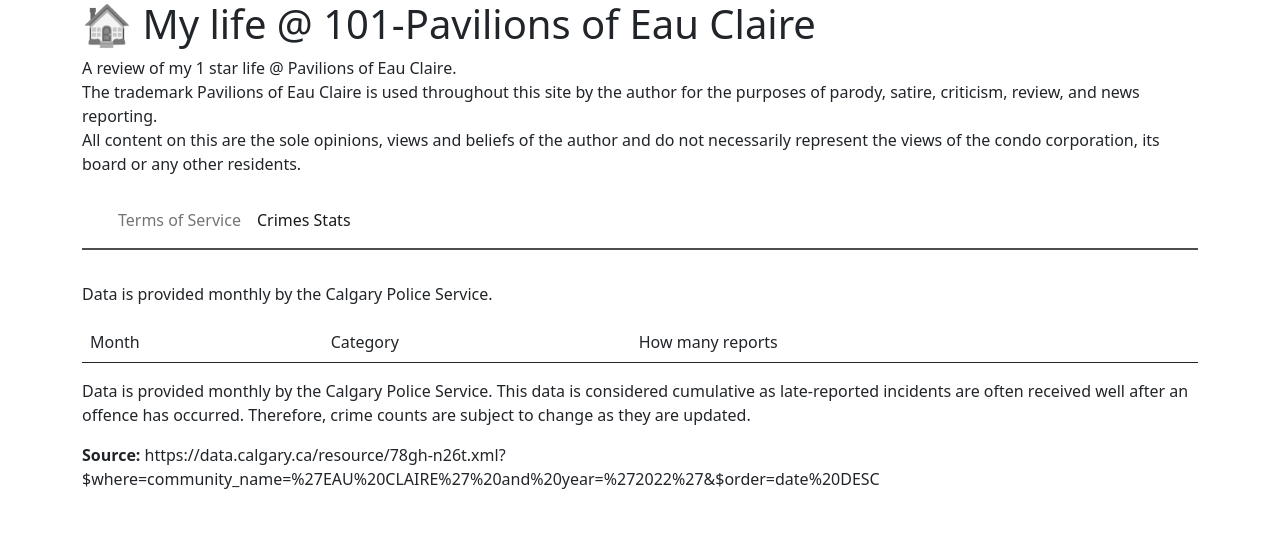
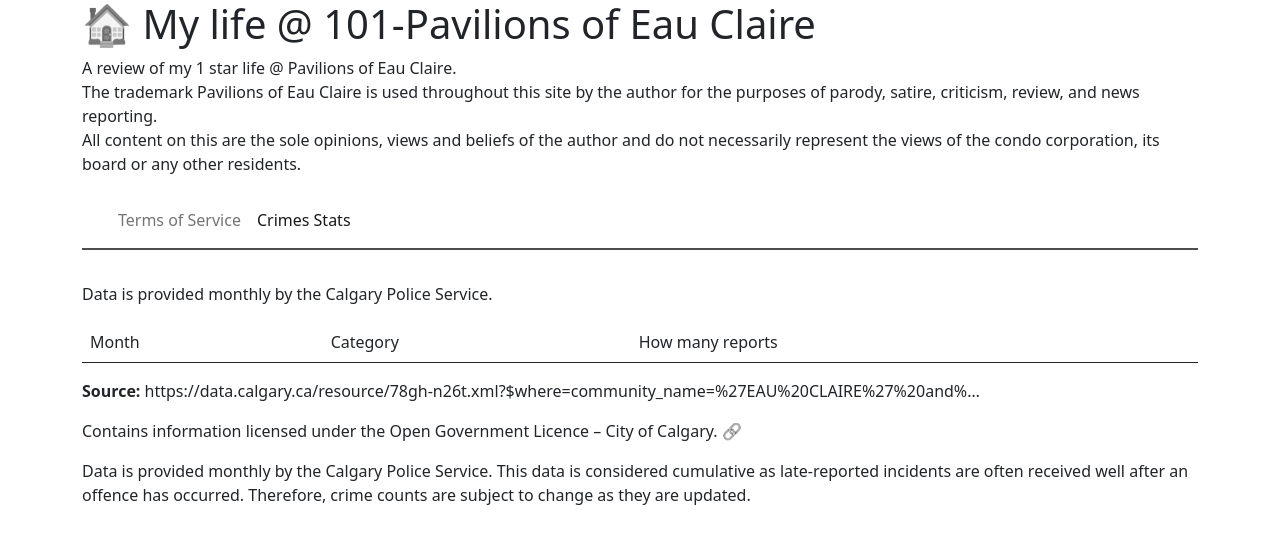
Before and after one commit to sparksis/pavilions-of-eau-claire-blog, a Jekyll site: the page built from crimes.html, in a window 1280 px wide. Shown: the top 544 px of the page. Built offline with Jekyll 4.4.1, drawn with Linux system fonts in a browser that asks for light colours.

Commit message:
attribute calgary for data.

```diff
--- a/_layouts/default.html
+++ b/_layouts/default.html
@@ -32,7 +32,7 @@
   </head>
   <body class="d-flex flex-column h-100">
     <div class="container">
-      <h1><a href="/" style="text-decoration: none;filter: grayscale(100%);">🏠</a> {{site.title}}</h1>
+      <h1><a href="/" class="bland">🏠</a> {{site.title}}</h1>
       <p>{{site.description}}</p>
       {% include navigation.html %}
       <div class="body">{{ content }}</div>
--- a/_sass/main.scss
+++ b/_sass/main.scss
@@ -103,6 +103,11 @@ pre.highlight {
   }
 }
 
+a.bland {
+  text-decoration: none;
+  filter: grayscale(100%);
+}
+
 blockquote {
   margin-top: 0.2em;
   margin-bottom: 1em;
--- a/crimes.html
+++ b/crimes.html
@@ -5,12 +5,23 @@ layout: default
 <div id="crimes"> </div>
 
 <div>
+    <style>
+        p.source{
+            overflow: hidden;
+            white-space: nowrap;
+            text-overflow: ellipsis;
+            max-width: 900px;
+        }
+    </style>
+    <p class="source"><strong>Source: </strong>https://data.calgary.ca/resource/78gh-n26t.xml?$where=community_name=%27EAU%20CLAIRE%27%20and%20year=%272022%27&$order=date%20DESC</p>
+    <p>Contains information licensed under the Open Government Licence – City of Calgary.
+        <a href="https://data.calgary.ca/stories/s/Open-Calgary-Terms-of-Use/u45n-7awa" class="bland">🔗</a>
+    </p>
     <p> Data is provided monthly by the Calgary Police Service.
         This data is considered cumulative as late-reported incidents are often received well after an offence has occurred.
         Therefore, crime counts are subject to change as they are updated.
     <!-- https://data.calgary.ca/Health-and-Safety/Community-Crime-Statistics/78gh-n26t -->
     </p>
-    <p><strong>Source: </strong>https://data.calgary.ca/resource/78gh-n26t.xml?$where=community_name=%27EAU%20CLAIRE%27%20and%20year=%272022%27&$order=date%20DESC</p>
 </div>
 
 <script crossorigin src="https://unpkg.com/react@18/umd/react.development.js"></script>
```
